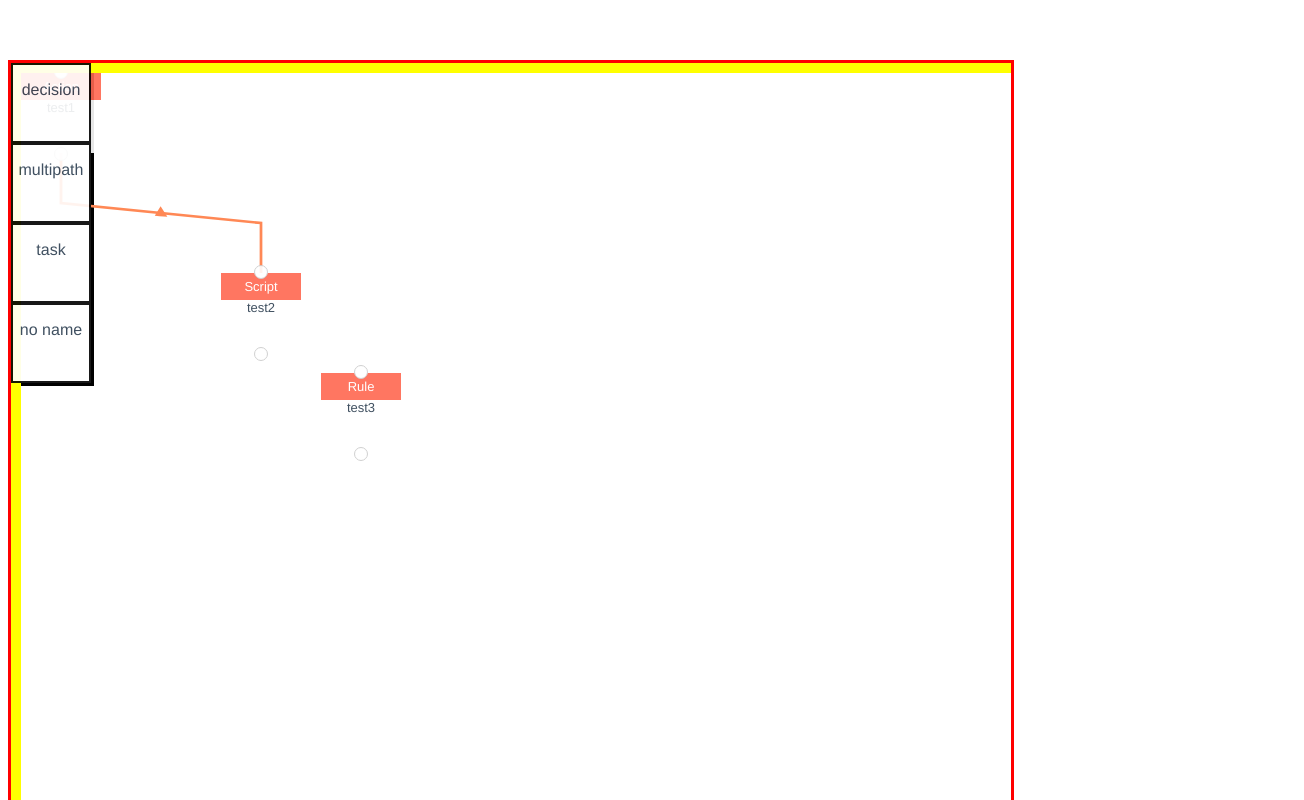
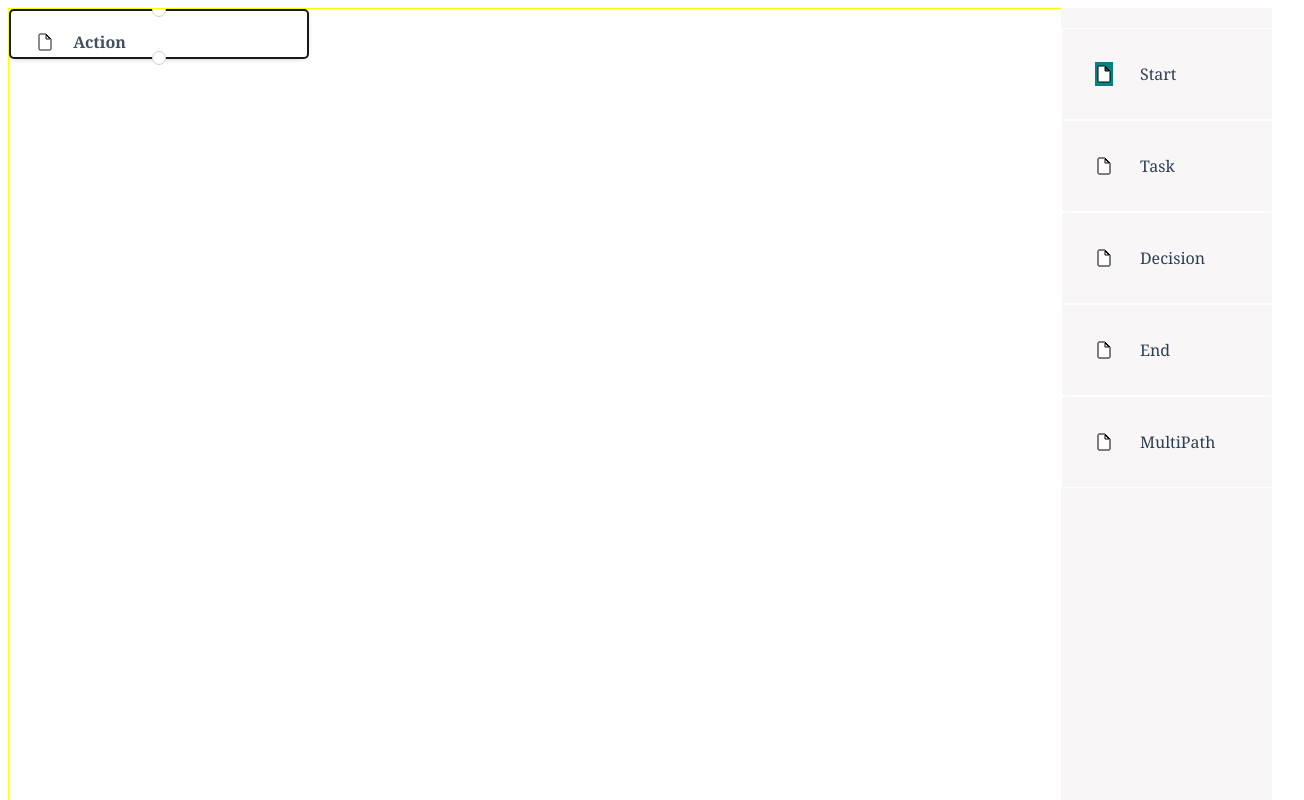
Before and after one commit to InfoSysRodener/vueflowchart, a Vue app: page / in a window 1280 px wide. Shown: the top 800 px of the page, 1304 px wide, since content can reach past the window. Built offline with nearby package versions, Linux system fonts and the light colour scheme; what vue-panzoom would draw is missing.

Commit message:
update sidebar

```diff
--- a/src/App.vue
+++ b/src/App.vue
@@ -1,14 +1,6 @@
 <template>
   <div id="app">
-    <!--<img alt="Vue logo" src="./assets/logo.png">-->
-    <div class="node-container">
-      <card name="decision"></card>
-      <card name="multipath"></card>
-      <card name="task"></card>
-      <card></card>
-    </div>
-    <!--  TODO: create new ID for every new node  -->
-    <!-- <card v-for="(node, index) in scene.nodes" v-bind:key="index" :id="index"></card> -->
+      <div class="flowchartStyle">
           <div class="panzoom-parent">
               <flowchart
                       :scene.sync="scene"
@@ -19,6 +11,10 @@
                       @canvasClick="canvasClick"
                       :height="600"
               ></flowchart>
+          </div>
+          <div class="node-container">
+              <card></card>
+          </div>
       </div>
   </div>
 </template>
@@ -46,31 +42,43 @@ export default {
             x: 0,
             y: 0,
             type: "Action",
-            label: "test1"
+            label: "test1",
+            hasChildren:true,
+            children:[
+                {
+                    title:'Accept',
+                    x:0,
+                    y:0,
                 },
                 {
-            id: 4,
-            x: 200,
-            y: 200,
-            type: "Script",
-            label: "test2"
-          },
-          {
-            id: 6,
-            x: 300,
-            y: 300,
-            type: "Rule",
-            label: "test3"
-          }
-        ],
-        // BUG: unable to zoom in out if it's not loaded
-        links: [
-          {
-            id: 3,
-            from: 2, // node id the link start
-            to: 4 // node id the link end
+                    title:'Reject',
+                    x:0,
+                    y:0,
                 }
             ]
+          },
+          // {
+          //   id: 4,
+          //   x: 200,
+          //   y: 200,
+          //   type: "Script",
+          //   label: "test2"
+          // },
+          // {
+          //   id: 6,
+          //   x: 300,
+          //   y: 300,
+          //   type: "Decision",
+          //   label: "test3"
+          // }
+        ],
+        links: [
+          // {
+          //   id: 3,
+          //   from: 2, // node id the link start
+          //   to: 4 // node id the link end
+          // }
+        ],
       },
       newNodeType: 0,
       newNodeLabel: "",
@@ -120,16 +128,34 @@ export default {
   -moz-osx-font-smoothing: grayscale;
   text-align: center;
   color: #2c3e50;
-  margin-top: 60px;
+  width: 100%;
+  padding: 0;
+  margin:0;
 }
 .panzoom-parent {
+  /*position: relative;*/
+  /*border: 3px solid red;*/
+  /*height: 1000px;*/
+  /*width: 100%;*/
   position: relative;
-  border: 3px solid red;
-  height: 1000px;
-  width: 1000px;
+  overflow: hidden;
+  height: 100vh;
 }
 .node-container {
-  border: 3px solid black;
-  position: absolute;
+  /*position: relative;*/
+  /*width: 20%;*/
+    background-color: #f9f6f7;
+    padding: 20px 0px;
+    display: flex;
+    flex-direction: column;
+    align-items: center;
+}
+.flowchartStyle{
+    width: 100%;
+    display: grid;
+    grid-template-columns: 10fr 2fr;
+    margin: 0;
+    padding: 0;
+    height: 100vh;
 }
 </style>
--- a/src/components/FlowChart/card.vue
+++ b/src/components/FlowChart/card.vue
@@ -1,14 +1,33 @@
+<!-- eslint-disable -->
 <template>
     <div
-    class="flowchart-node"
+      class="flowchart-operator-toolbar"
+    >
+        <div
+                v-for="operator in flowchartOperators"
+                :key="operator.title"
+                :id="operator.title"
+                class="flowchart-operator"
                 :draggable="draggable"
                 @dragstart="dragStart"
                 @dragend="ondragend"
                 @dragover.stop
-    :style="nodeStyle"
         >
-    <p>{{name}}</p>
+            <!--<div class="flowchart-inputs"></div>-->
+            <div class="toolbar-operator-title-icon">
+                <div class="toolbar-operator-icon" :style="{ background:operator.color}">
+                    <svg xmlns="http://www.w3.org/2000/svg" width="18" height="18" viewBox="0 0 18 18">
+                        <path fill="white" stroke="black" d="M4 1c-.55 0-.99.45-.99 1L3 16c0 .55.44 1 1 1h10c.55 0 1-.45 1-1V6l-5-5H4zm6 5V2l4 4h-4z"/>
+                    </svg>
                 </div>
+            </div>
+            <div class="toolbar-operator-title">
+                {{ operator.title }}
+            </div>
+            <!--<div class="flowchart-outputs"></div>-->
+        </div>
+    </div>
+
 </template>
 
 <script>
@@ -34,12 +53,38 @@ export default {
       }
     }
   },
+  data:() => ({
+        flowchartOperators:[
+            {
+                title:'Start',
+                icon:'',
+                color:'#018383'
+            },
+            {
+                title:'Task',
+                icon:'',
+            },
+            {
+                title:'Decision',
+                icon:'',
+            },
+            {
+                title:'End',
+                icon:'',
+            },
+            {
+                title:'MultiPath',
+                icon:'',
+            },
+
+        ]
+  }),
   methods: {
     dragStart(e) {
-      console.log("dragStart", e.target.id);
+      console.log("dragStart", e.target);
       const card_id = Math.floor(Math.random() * 1000);
       e.dataTransfer.setData("card_id", card_id);
-      e.dataTransfer.setData("title", "start");
+      e.dataTransfer.setData("title", e.target.id);
     },
     ondragend(e) {
       console.log("dragleave", e);
@@ -54,80 +99,60 @@ export default {
         left: this.options.centerX + this.x * this.options.scale + "px", // remove: this.options.offsetLeft +
         transform: `scale(${this.options.scale})`
       };
-    }
+    },
   }
 };
 </script>
 
 <style scoped lang="scss">
-$themeColor: rgb(255, 136, 85);
-$portSize: 12;
-
-.flowchart-node {
-  margin: 0;
-  width: 80px;
-  height: 80px;
-  position: relative;
-  box-sizing: border-box;
-  border: 2px solid black;
-  background: white;
-  z-index: 1;
-  opacity: 0.9;
-  cursor: move;
-  transform-origin: top left;
-  .node-main {
+    .flowchart-operator-toolbar{
+        width: 100%;
+        flex-grow: 3;
+    }
+    .flowchart-operator{
+        width: 100%;
+        height: 70px;
+        display: inline-grid;
+        grid-template-columns: 25% 75%;
+        padding: 10px 15px;
+        font-family: Cambria, Cochin, Georgia, Times, 'Times New Roman', serif;
+        cursor: pointer;
+        border: 1px solid #ffffff;
+    }
+    .toolbar-operator-title-icon{
         text-align: center;
-    .node-type {
-      background: $themeColor;
-      color: white;
-      font-size: 13px;
-      padding: 6px;
+        color: #2c2a2e;
+        border-radius: 5px;
+        padding: 1px;
+        display: flex;
+        align-items: center;
+        justify-content: center;
     }
-    .node-label {
-      font-size: 13px;
+    .toolbar-operator-icon{
+        /*display: flex;*/
+        /*justify-content: center;*/
+        /*align-items: center;*/
+        /*color: #ffffff;*/
+        /*border-radius: 5px;*/
+        font-weight: normal;
+        font-style: normal;
+        font-size: 24px;
+        line-height: 1;
+        letter-spacing: normal;
+        text-transform: none;
+        display: inline-block;
+        white-space: nowrap;
+        word-wrap: normal;
+        direction: ltr;
+        -webkit-font-feature-settings: 'liga';
+        -webkit-font-smoothing: antialiased;
     }
-  }
-  .node-port {
-    position: absolute;
-    width: #{$portSize}px;
-    height: #{$portSize}px;
-    left: 50%;
-    transform: translate(-50%);
-    border: 1px solid #ccc;
-    border-radius: 100px;
-    background: white;
-    &:hover {
-      background: $themeColor;
-      border: 1px solid $themeColor;
-    }
-  }
-  .node-input {
-    top: #{-2 + $portSize/-2}px;
-  }
-  .node-output {
-    bottom: #{-2 + $portSize/-2}px;
-  }
-  .node-delete {
-    position: absolute;
-    right: -6px;
-    top: -6px;
-    font-size: 12px;
-    width: 12px;
-    height: 12px;
-    color: $themeColor;
-    cursor: pointer;
-    background: white;
-    border: 1px solid $themeColor;
-    border-radius: 100px;
-    text-align: center;
-    &:hover {
-      background: $themeColor;
-      color: white;
-    }
-  }
-}
-.selected {
-  box-shadow: 0 0 0 2px $themeColor;
+    .toolbar-operator-title{
+        padding-left: 10px;
+        display: flex;
+        flex-direction: column;
+        align-items: flex-start;
+        justify-content: center;
     }
 </style>
 <!--<style scoped>-->
--- a/src/components/FlowChart/container.vue
+++ b/src/components/FlowChart/container.vue
@@ -105,10 +105,12 @@ export default {
     drop(e) {
       const card_id = e.dataTransfer.getData("card_id");
       const title = e.dataTransfer.getData("title");
+      let dragX, dragY;
+      [ dragX,  dragY] = this.getMousePosition(this.$refs["flowchart_container"], e);
       this.scene.nodes.push({
         id: parseInt(card_id),
-        x: e.x,
-        y: e.y,
+        x: dragX / this.flowchart_scale,
+        y: dragY / this.flowchart_scale,
         type: title,
         label: `test${card_id}`
       });
@@ -120,9 +122,9 @@ export default {
     },
     getPortPosition(type, x, y) {
       if (type === "top") {
-        return [x + 40, y];
+        return [x + 300 / 2, y];
       } else if (type === "bottom") {
-        return [x + 40, y + 80];
+        return [x + 300 / 2, y + 45];
       }
     },
     linkingStart(index) {
@@ -320,11 +322,11 @@ export default {
   overflow: hidden;
   height: 4000px;
   width: 15000px;
-  border: 10px solid yellow;
+  border: 1px solid yellow;
   svg {
     cursor: grab;
     height: 4000px;
-    width: 15000px;
+    width: 100%;
   }
 }
 // .flowchart-container {
--- a/src/components/FlowChart/node.vue
+++ b/src/components/FlowChart/node.vue
@@ -1,20 +1,32 @@
 <!-- eslint-disable -->
 <template>
   <div
-    class="flowchart-node"
+    class="flowchart-operator"
     :style="nodeStyle"
     @mousedown="handleMousedown"
     @mouseover="handleMouseOver"
     @mouseleave="handleMouseLeave"
     v-bind:class="{selected: options.selected === id}"
   >
-    <div class="node-port node-input" @mousedown="inputMouseDown" @mouseup="inputMouseUp"></div>
-    <div class="node-main">
-      <div v-text="type" class="node-type"></div>
-      <div v-text="label" class="node-label"></div>
-    </div>
-    <div class="node-port node-output" @mousedown="outputMouseDown"></div>
-    <div v-show="show.delete" class="node-delete">&times;</div>
+      <div
+         class="flowchart-inputs node-port node-input"
+         @mousedown="inputMouseDown"
+         @mouseup="inputMouseUp"
+      >
+      </div>
+      <div class="flowchart-operator-title-icon">
+          <div class="flowchart-operator-icon">
+              <svg xmlns="http://www.w3.org/2000/svg" width="18" height="18" viewBox="0 0 18 18">
+                  <path fill="white" stroke="black" d="M4 1c-.55 0-.99.45-.99 1L3 16c0 .55.44 1 1 1h10c.55 0 1-.45 1-1V6l-5-5H4zm6 5V2l4 4h-4z"/>
+              </svg>
+          </div>
+          <div v-text="type" class="flowchart-operator-title"></div>
+      </div>
+      <div
+        class="flowchart-outputs node-port node-output"
+        @mousedown="outputMouseDown"
+      >
+      </div>
   </div>
 </template>
 
@@ -51,6 +63,10 @@ export default {
     label: {
       type: String,
       default: "input name"
+    },
+    hasChildren:{
+      type:Boolean,
+      default:false
     },
     options: {
       type: Object,
@@ -116,7 +132,7 @@ export default {
 </script>
 
 <style scoped lang="scss">
-$themeColor: rgb(255, 104, 81);
+$themeColor: rgb(44, 42, 46);
 $portSize: 12;
 
 .flowchart-node {
@@ -182,7 +198,73 @@ $portSize: 12;
     }
   }
 }
+
+.flowchart-operator{
+    position: relative;
+    box-sizing: border-box;
+    border: 2px solid black;
+    background: white;
+    z-index: 1;
+    opacity: 0.9;
+    cursor: move;
+    pointer-events: initial;
+    border-radius: 5px;
+    -webkit-box-shadow: -2px 0px 8px -4px rgba(0,0,0,0.75);
+    -moz-box-shadow: -2px 0px 8px -4px rgba(0,0,0,0.75);
+    box-shadow: -2px 0px 8px -4px rgba(0,0,0,0.75);
+    display: flex;
+    flex-direction: column;
+    width: 300px;
+    height: 50px;
+    .node-port {
+        position: absolute;
+        width: #{$portSize}px;
+        height: #{$portSize}px;
+        left: 50%;
+        transform: translate(-50%);
+        border: 1px solid #ccc;
+        border-radius: 100px;
+        background: white;
+        &:hover {
+            background: $themeColor;
+            border: 1px solid $themeColor;
+        }
+    }
+    .node-input {
+        top: #{-2 + $portSize/-2}px;
+    }
+    .node-output {
+        bottom: #{-2 + $portSize/-2}px;
+    }
+}
+.flowchart-operator-title-icon{
+    display: grid;
+    grid-template-columns: 20% 80%;
+    padding: 0 5px;
+    flex-grow: 1;
+}
+.flowchart-operator-icon{
+    display: flex;
+    justify-content: center;
+    align-items: center;
+    color: #ffffff;
+    border-radius: 5px;
+}
+.flowchart-operator-title{
+    width: 100%;
+    padding: 20px 0;
+    font-weight: bold;
+    height: auto;
+    overflow: hidden;
+    text-overflow: ellipsis;
+    white-space: nowrap;
+    cursor: move;
+    text-align: center;
+    font-family: Cambria, Cochin, Georgia, Times, 'Times New Roman', serif;
+    display: grid;
+    grid-template-columns: 20% 80%;
+}
 .selected {
-  box-shadow: 0 0 0 2px $themeColor;
+    border: 3px solid #51eaea;
 }
 </style>
```
Also changed, not shown: src/components/FlowChart/link.vue (+5 -5 lines). Lines whose indentation alone changed are shown as unchanged.
